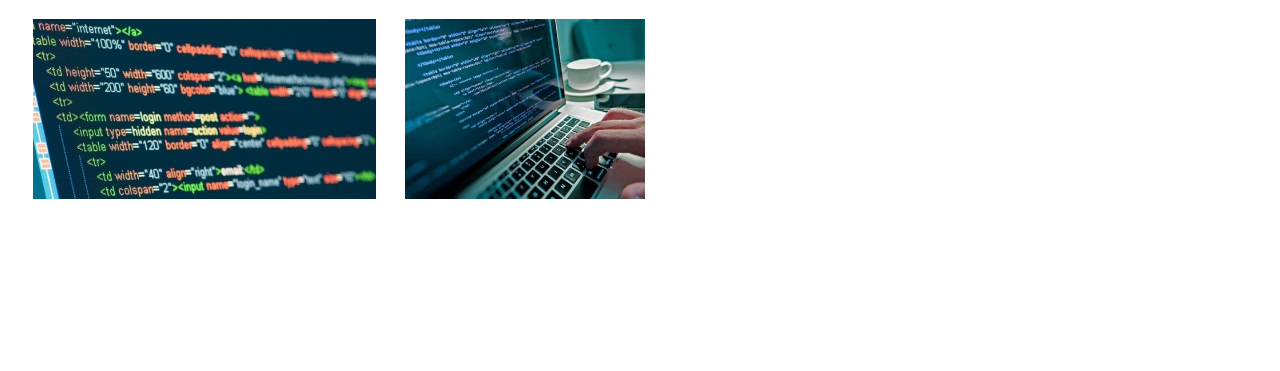
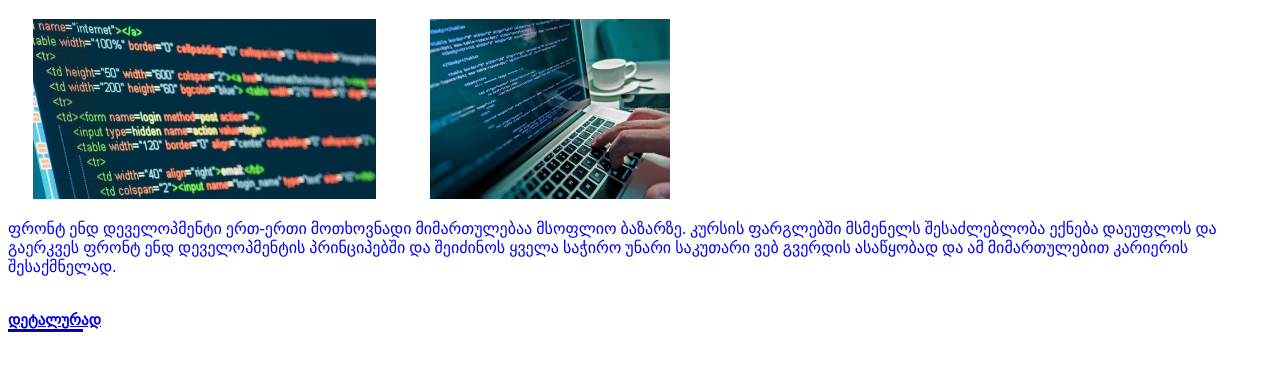
Before and after one commit to maikomekok/lesson4, a plain HTML site: page index.html in a window 1280 px wide. Shown: the part 161-532 px from the top of the page. Drawn offline with Linux system fonts and the light colour scheme.

Commit message:
changed text details

```diff
--- a/index.html
+++ b/index.html
@@ -24,8 +24,15 @@
 		<h1 class="text"> Front End Development </h1>
 	</div>
     <div>
-    	<img src="images/image-one.jpg">
+    	<img class="image-one" src="images/image-one.jpg">
     	<img src="images/image-two.jpg">
+    </div>
+    <div>
+    	<p>ფრონტ ენდ დეველოპმენტი ერთ-ერთი მოთხოვნადი მიმართულებაა მსოფლიო ბაზარზე. კურსის ფარგლებში მსმენელს
+        შესაძლებლობა ექნება დაეუფლოს და გაერკვეს ფრონტ ენდ დეველოპმენტის პრინციპებში და შეიძინოს ყველა საჭირო
+        უნარი საკუთარი ვებ გვერდის ასაწყობად და ამ მიმართულებით კარიერის შესაქმნელად.
+        </p>
+        <h6> <a href="#">დეტალურად</a></h6>
     </div>
 
 </body>
--- a/style.css
+++ b/style.css
@@ -18,3 +18,17 @@ h1 {
 img{
 	padding-left: 25px;
 }
+p{
+	color: blue;
+}
+h6{
+	color: blue;
+	width: 75px;
+	border-bottom: 3px;
+	border-left-width: 0px;
+    border-right-width: 0px;
+    border-top-width: 0px;
+    border-color: blue;
+    border-style: groove;
+    font-size: 15px;
+}
```
